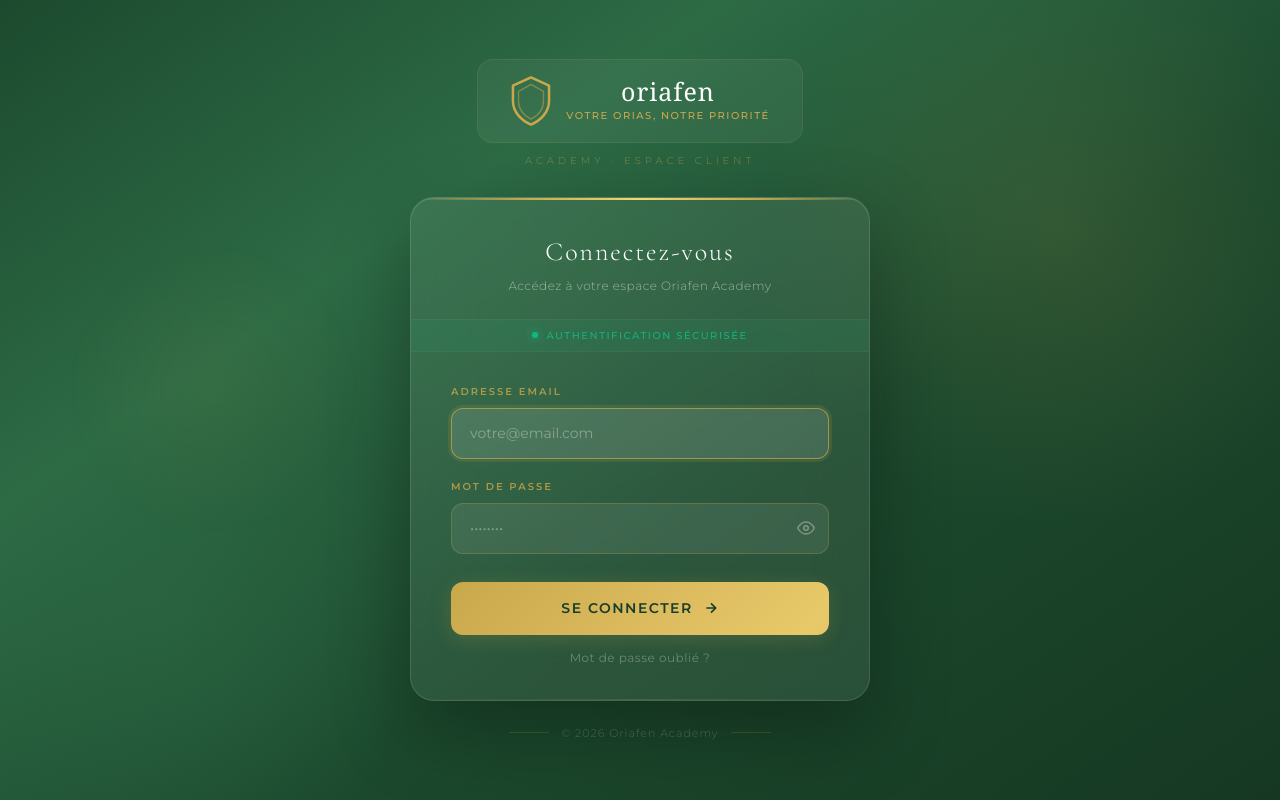
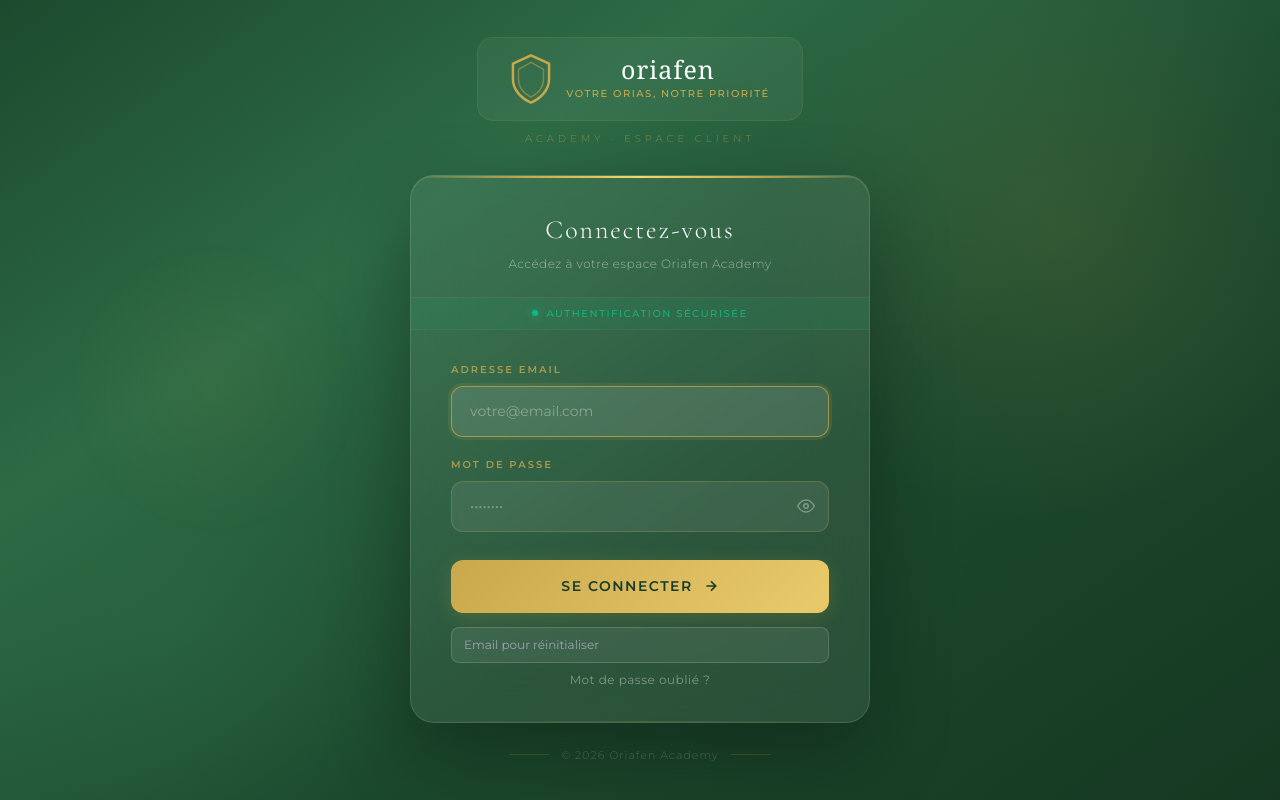
Before and after one commit to achrafmortady/oriafen-platform-, a React (Vite) app: page /login in a window 1280 px wide. Built offline with nearby package versions, Linux system fonts and the light colour scheme.

Commit message:
fix: mot de passe oublié avec redirect set-password

```diff
--- a/src/pages/Login.jsx
+++ b/src/pages/Login.jsx
@@ -10,9 +10,21 @@ export default function Login() {
   const [email, setEmail]       = useState('')
   const [password, setPassword] = useState('')
   const [error, setError]       = useState('')
-  const [loading, setLoading]   = useState(false)
-  const [showPass, setShowPass] = useState(false)
-  const [mounted, setMounted]   = useState(false)
+  const [loading,    setLoading]    = useState(false)
+  const [showPass,   setShowPass]   = useState(false)
+  const [mounted,    setMounted]    = useState(false)
+  const [resetSent,  setResetSent]  = useState(false)
+  const [resetEmail, setResetEmail] = useState('')
+
+  const handleReset = async () => {
+    if (!resetEmail) return
+    setLoading(true)
+    const { error: resetError } = await supabase.auth.resetPasswordForEmail(resetEmail, {
+      redirectTo: 'https://oriafen-platform.vercel.app/set-password',
+    })
+    setLoading(false)
+    if (!resetError) setResetSent(true)
+  }
   const timerRef = useRef(null)
 
   useEffect(() => {
@@ -221,10 +233,25 @@ export default function Login() {
               )}
             </button>
 
-            <button type="button" className="forgot-login"
-              style={{ background:'none', border:'none', cursor:'pointer', fontSize:'12px', color:'rgba(255,255,255,0.3)', fontFamily:"'Montserrat', sans-serif", display:'block', margin:'14px auto 0', transition:'color 0.2s', letterSpacing:'0.5px' }}>
-              Mot de passe oublié ?
-            </button>
+            {resetSent ? (
+              <p style={{ textAlign:'center', fontSize:'12px', color:'rgba(201,168,76,0.8)', marginTop:14 }}>
+                ✅ Email envoyé ! Vérifiez votre boîte mail.
+              </p>
+            ) : (
+              <div style={{ marginTop:14 }}>
+                <input
+                  type="email"
+                  value={resetEmail}
+                  onChange={e => setResetEmail(e.target.value)}
+                  placeholder="Email pour réinitialiser"
+                  style={{ width:'100%', padding:'8px 12px', borderRadius:8, border:'1px solid rgba(255,255,255,0.15)', background:'rgba(255,255,255,0.08)', color:'#fff', fontSize:12, fontFamily:"'Montserrat',sans-serif", boxSizing:'border-box', marginBottom:8, outline:'none' }}
+                />
+                <button type="button" onClick={handleReset}
+                  style={{ background:'none', border:'none', cursor:'pointer', fontSize:'12px', color:'rgba(255,255,255,0.4)', fontFamily:"'Montserrat', sans-serif", display:'block', margin:'0 auto', letterSpacing:'0.5px' }}>
+                  {loading ? 'Envoi...' : 'Mot de passe oublié ?'}
+                </button>
+              </div>
+            )}
           </div>
 
           {!isConfigured && (
```
